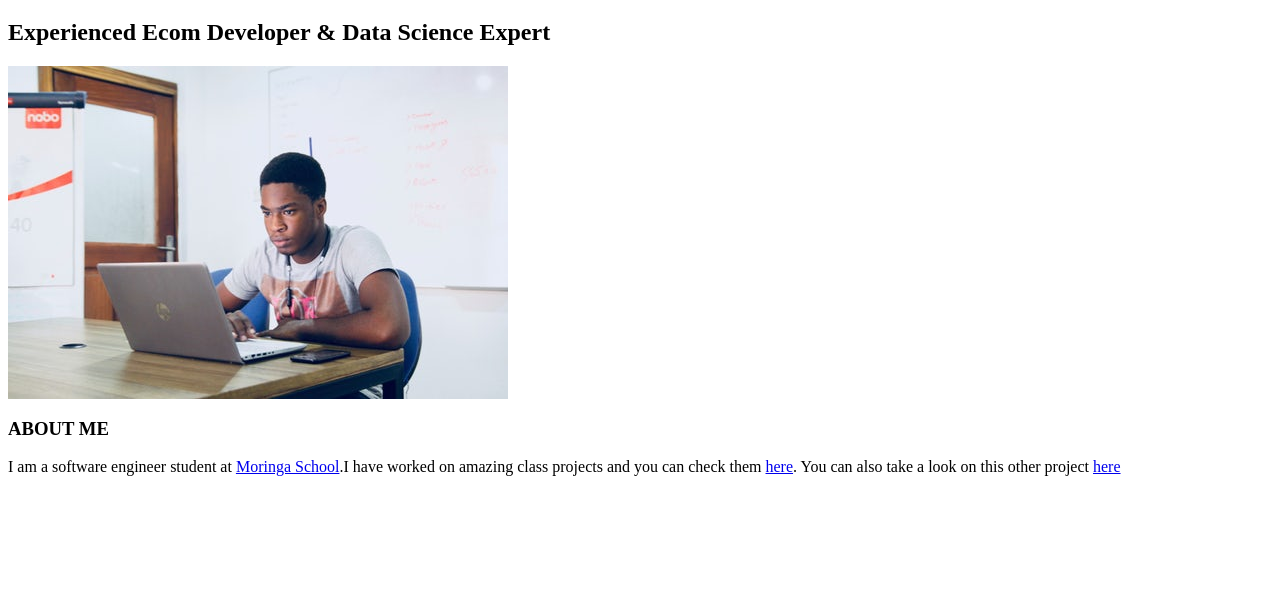
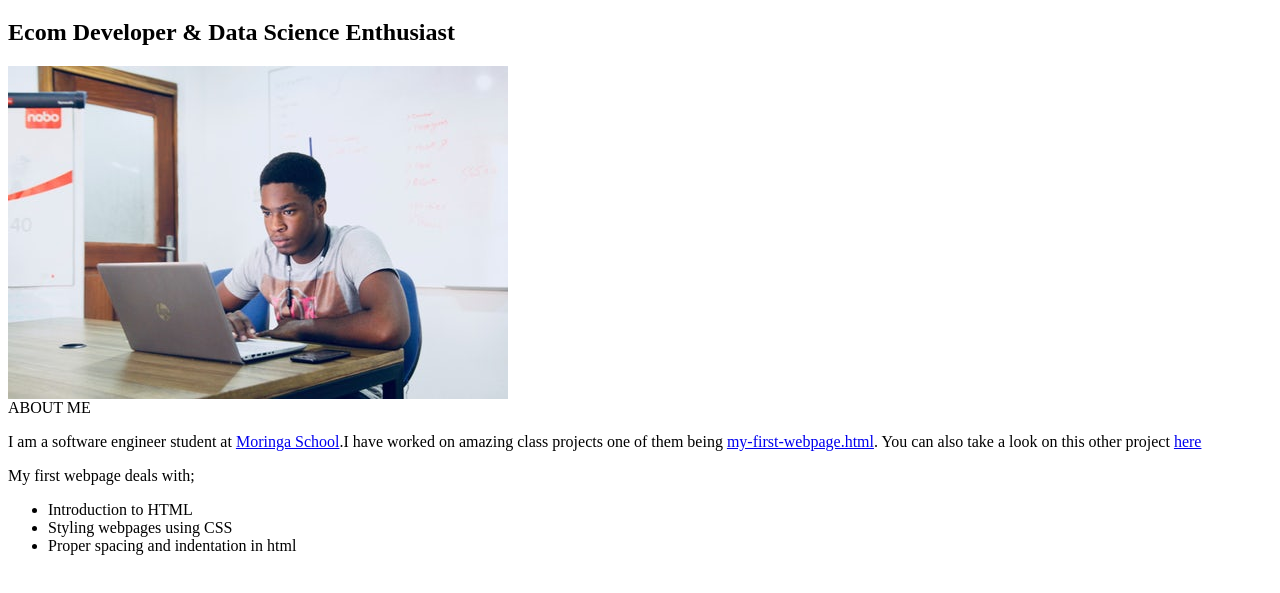
Before and after one commit to StevenMusembi/StevenMusembi.github.io, a plain HTML site: page index.html in a window 1280 px wide. Shown: the part 87-680 px from the top of the page. Drawn offline with Linux system fonts and the light colour scheme.

Commit message:
add new lists to the page

```diff
--- a/index.html
+++ b/index.html
@@ -7,7 +7,12 @@
     Steven Musembi
     </body>
 <h1>Hi I'm Steven Musembi</h1>
-<h2>Experienced <strong>Ecom Developer</strong> & <strong>Data Science Expert</strong></h2>
+<h2> <strong>Ecom Developer</strong> & <strong>Data Science Enthusiast</strong></h2>
 <img src="sdw.jpg"ALIGN left alt="">
-<h3> ABOUT ME</h3>
-<p>I am a software engineer student at <a href="http:moringaschool.com/">Moringa School</a>.I have worked on amazing class projects and you can check them <a href="https:github.com/StevenMusembi/my-first-webpage.html.git/">here</a>. You can also take a look on this other project <a href="https://github.com/StevenMusembi/hello-world.git">here</a></p>
+<nav> ABOUT ME</nav>
+<p>I am a software engineer student at <a href="http:moringaschool.com/">Moringa School</a>.I have worked on amazing class projects one of them being <a href="https:github.com/StevenMusembi/my-first-webpage.html.git/">my-first-webpage.html</a>. You can also take a look on this other project <a href="https://github.com/StevenMusembi/hello-world.git">here</a></p>
+<p> My first webpage deals with;</p>
+<ul>
+  <li>Introduction to HTML</li>
+  <li>Styling webpages using CSS</li>
+  <li>Proper spacing and indentation in html</li>
```
